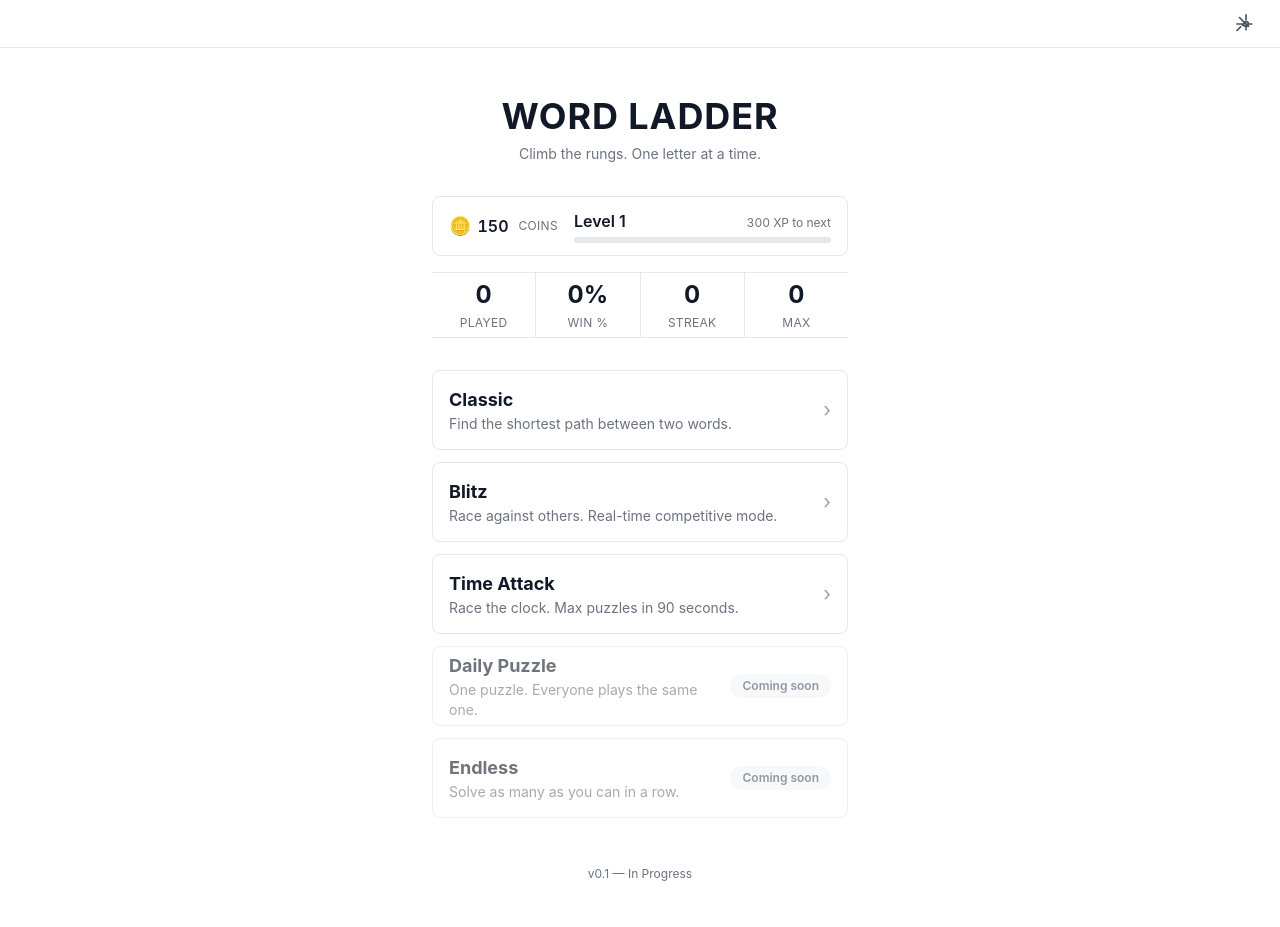
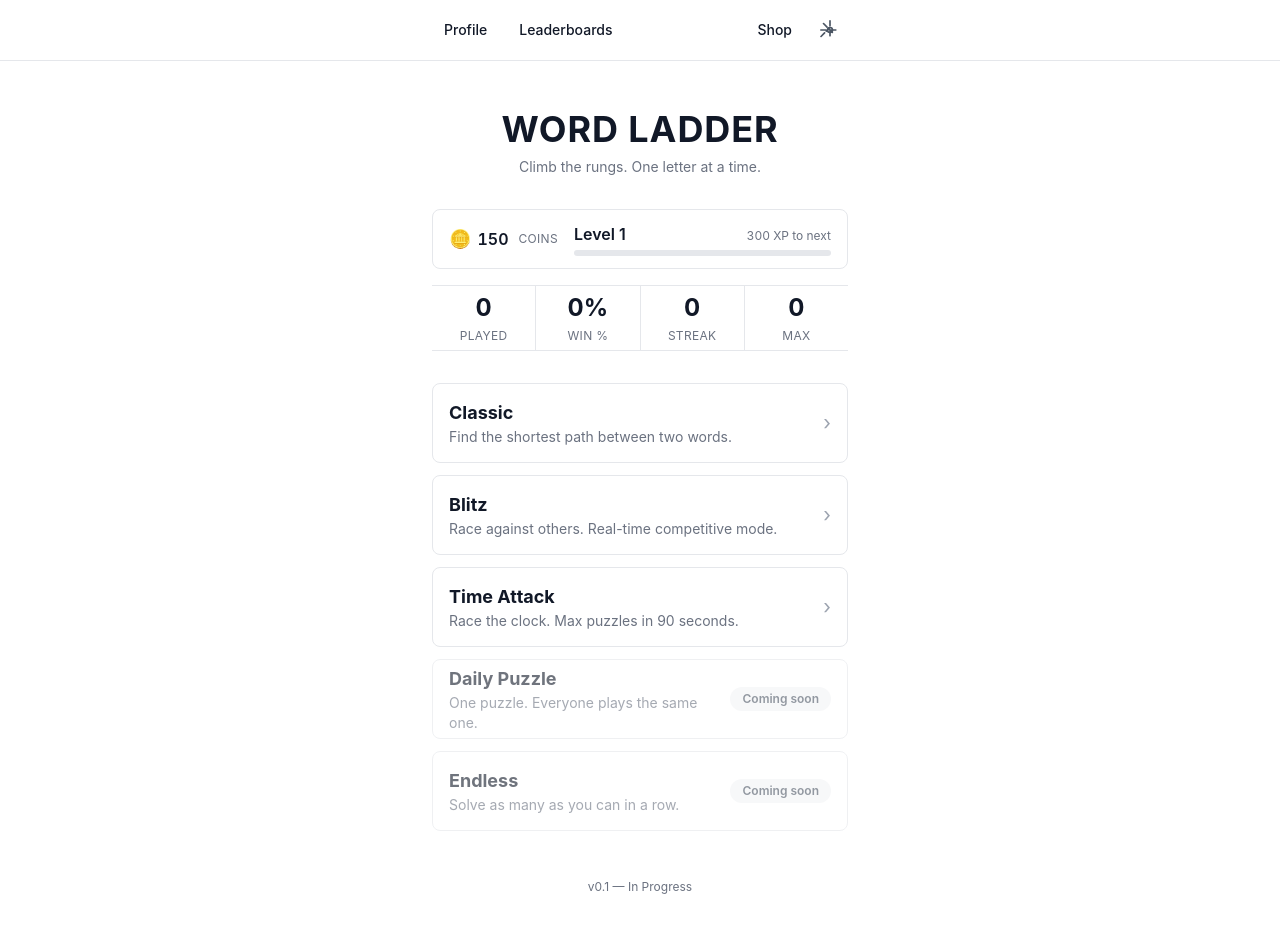
Before and after one commit to nicholasgarnerviad-debug/In-progress-word-ladder-, a React (Vite) app: page / in a window 1280 px wide. Built offline with nearby package versions, Linux system fonts and the light colour scheme; no server answers.

Commit message:
feat: add Shop/Profile/Leaderboards links to HomePage

```diff
--- a/src/pages/HomePage.tsx
+++ b/src/pages/HomePage.tsx
@@ -4,15 +4,63 @@ import { ModeTile } from '../components/ModeTile';
 import { WalletStrip } from '../components/economy/WalletStrip';
 import { StatsStrip } from '../components/StatsStrip';
 
+/**
+ * Get or create a user ID for profile/leaderboard links.
+ * Uses a persistent localStorage ID since no auth system is present yet.
+ */
+function getUserId(): string {
+  const STORAGE_KEY = 'wordladder-user-id';
+  let userId = localStorage.getItem(STORAGE_KEY);
+
+  if (!userId) {
+    // Generate a new user ID (UUID v4)
+    userId = 'user-' + Math.random().toString(36).substring(2, 15) +
+             Math.random().toString(36).substring(2, 15);
+    localStorage.setItem(STORAGE_KEY, userId);
+  }
+
+  return userId;
+}
+
 export const HomePage: React.FC = () => {
   useEffect(() => {
     document.title = 'Word Ladder';
   }, []);
+
+  const currentUserId = getUserId();
+
   return (
     <div className="min-h-screen bg-white dark:bg-gray-950 text-gray-900 dark:text-gray-100">
-      {/* Header strip */}
-      <div className="h-12 border-b border-gray-200 dark:border-gray-800 flex items-center justify-between px-4">
-        <div />
+      {/* Header strip with navigation links */}
+      <div className="border-b border-gray-200 dark:border-gray-800">
+        <div className="max-w-md mx-auto px-4 py-3 flex items-center justify-between gap-2">
+          {/* Left nav: Profile & Leaderboards */}
+          <div className="flex items-center gap-2">
+            <Link
+              to={`/profile/${currentUserId}`}
+              className="px-3 py-1.5 text-sm font-medium rounded hover:bg-gray-100 dark:hover:bg-gray-900 transition-colors focus-visible:ring-2 focus-visible:ring-blue-500 dark:focus-visible:ring-blue-400 focus-visible:outline-none"
+              title="View your profile"
+            >
+              Profile
+            </Link>
+            <Link
+              to="/leaderboards"
+              className="px-3 py-1.5 text-sm font-medium rounded hover:bg-gray-100 dark:hover:bg-gray-900 transition-colors focus-visible:ring-2 focus-visible:ring-blue-500 dark:focus-visible:ring-blue-400 focus-visible:outline-none"
+              title="View leaderboards"
+            >
+              Leaderboards
+            </Link>
+          </div>
+
+          {/* Right nav: Shop & Settings */}
+          <div className="flex items-center gap-2">
+            <Link
+              to="/settings"
+              className="px-3 py-1.5 text-sm font-medium rounded hover:bg-gray-100 dark:hover:bg-gray-900 transition-colors focus-visible:ring-2 focus-visible:ring-blue-500 dark:focus-visible:ring-blue-400 focus-visible:outline-none"
+              title="Shop and settings"
+            >
+              Shop
+            </Link>
             <Link
               to="/settings"
               className="p-2 hover:bg-gray-100 dark:hover:bg-gray-900 rounded transition-colors focus-visible:ring-2 focus-visible:ring-blue-500 dark:focus-visible:ring-blue-400 focus-visible:outline-none"
@@ -33,6 +81,8 @@ export const HomePage: React.FC = () => {
                 <path d="M12 1v6m0 6v6M4.22 4.22l4.24 4.24m2.12 2.12l4.24 4.24M1 12h6m6 0h6m-17.78 7.78l4.24-4.24m2.12-2.12l4.24-4.24" />
               </svg>
             </Link>
+          </div>
+        </div>
       </div>
 
       {/* Main content */}
```
Lines whose indentation alone changed are shown as unchanged.
